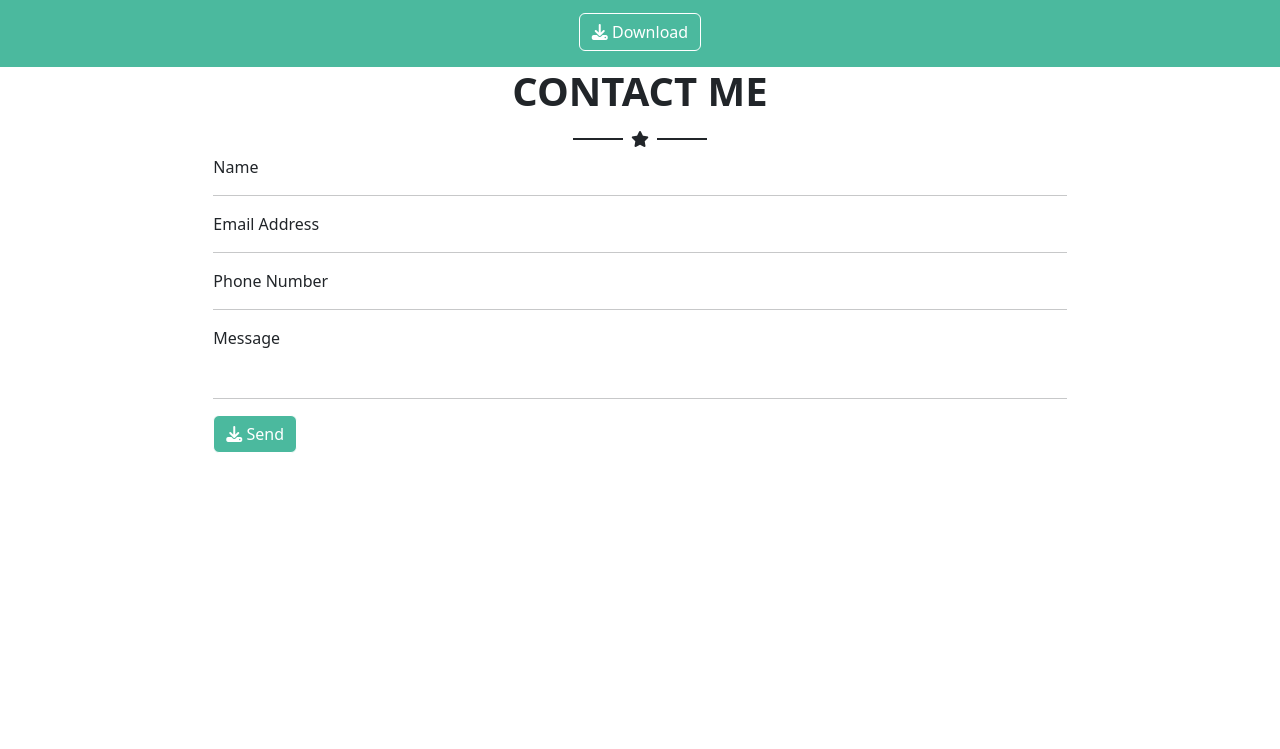
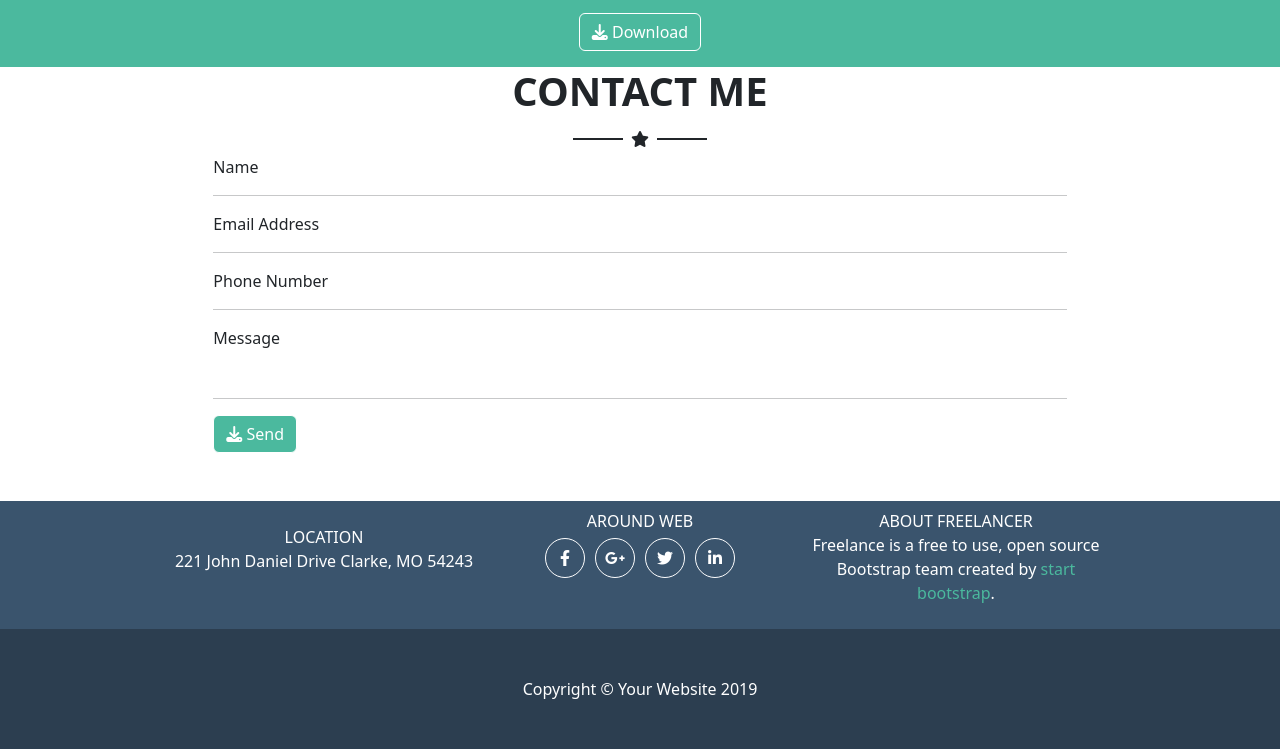
Before and after one commit to DiceglieA/html-css-bootstrap-freelancer, a plain HTML site: page index.html in a window 1280 px wide. Shown: the part 1836-2585 px from the top of the page. Before the commit the page ends 2289 px from the top, so only its background shows below. Drawn offline with nearby package versions, Linux system fonts and the light colour scheme.

Commit message:
last commit

```diff
--- a/assets/css/style.css
+++ b/assets/css/style.css
@@ -2,6 +2,9 @@
     background-color: #4BB99E;
 }
 
+.bg-blue {
+    background-color: #3a546d;
+}
 .line-sm{
     border: 1px solid;
     width: 50px;
@@ -15,3 +18,20 @@
 .send {
     background-color: #4BB99E;
 }
+
+.gr-txt {
+    color: #4BB99E;
+}
+
+.social {
+    border-radius: 50%;
+    height: 40px;
+    width: 40px;
+    border: 1px solid white;
+    padding: 7px;
+    margin: 5px;
+}
+
+.bg-grey {
+    background-color: #2c3e50;
+}
--- a/index.html
+++ b/index.html
@@ -111,11 +111,37 @@
                 <hr>
                 <li class="mb-5">Message</li>
                 <hr>
-                <button type="button" class="btn send"> <i class="fa-solid fa-download"></i> Send</button>
+                <button type="button" class="btn send mb-5"> <i class="fa-solid fa-download"></i> Send</button>
             </ul>
 
         </section>
+
     </main>
+
+    <footer>
+        <section class="bg-blue text-white text-center m-auto p-2 d-md-flex justify-content-center">
+            <div class="col-md-3">
+                <div class="mt-3">LOCATION</div>
+                <p>221 John Daniel Drive Clarke, MO 54243</p>
+            </div>
+            <div class="col-md-3">
+                <div>AROUND WEB</div>
+                <ul class="list-unstyled d-flex justify-content-center">
+                    <li class="social"><i class="fa-brands fa-facebook-f"></i></li>
+                    <li class="social"><i class="fa-brands fa-google-plus-g"></i></li>
+                    <li class="social"><i class="fa-brands fa-twitter"></i></li>
+                    <li class="social"><i class="fa-brands fa-linkedin-in"></i></li>
+                </ul>
+            </div>
+            <div class="col-md-3">
+                <div>ABOUT FREELANCER</div>
+                <p>Freelance is a free to use, open source Bootstrap team created by <span class="gr-txt">start bootstrap</span>.</p>
+            </div>
+        </section>
+        <section class="text-white bg-grey text-center p-5">
+            <div>Copyright &#xA9 Your Website 2019</div>
+        </section>
+    </footer>
 
 
 
```
